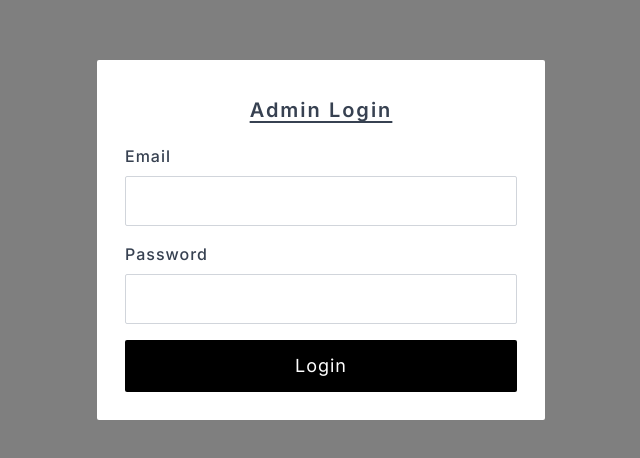
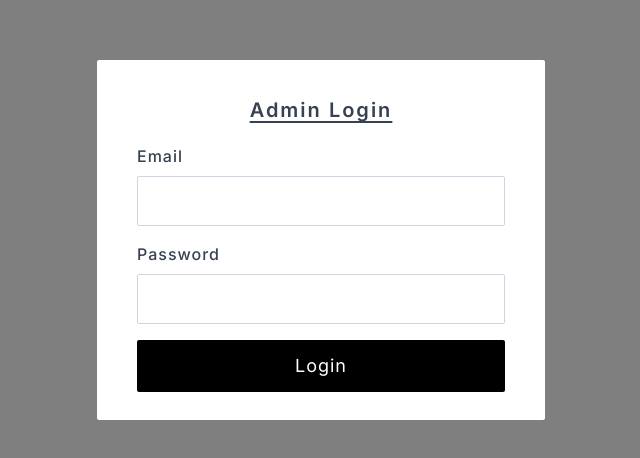
Before and after one commit to suhasledange/bookcafeadmin, a Next.js app: page / in a window 1280 px wide. Shown: the part 120-578 px from the top of the page, without its empty margins (319-959 px from the left). Built offline with nearby package versions, Linux system fonts and the light colour scheme; no server answers.

Commit message:
table fix

```diff
--- a/app/admin/page.jsx
+++ b/app/admin/page.jsx
@@ -4,6 +4,7 @@ import Container from '../components/Container';
 import service from '../appwrite/service';
 import formatDate from '../util/formatDate';
 import { IoSearch } from "react-icons/io5";
+
 const OrderTableRow = ({ item, index }) => (
   <tr key={item.$id} className='mb-2 pb-2 border-b border-gray-400 text-gray-700'>
     <td className="px-4 py-2">{index + 1}</td>
@@ -95,14 +96,14 @@ const OrdersPage = () => {
 
   return (
     <Container>
-      <div className="w-full flex-col h-full pb-5 pt-8 mb-4">
-        <div className='flex items-center gap-2 p-3 mb-2'>
+      <div className="w-full flex-col h-full pt-8 overflow-hidden">
+        <div className='flex items-center gap-2 mb-2'>
           <h1 className='text-xl font-semibold'>Orders</h1>
           <span className='text-md text-gray-700'>{filteredOrders.length} Orders found</span>
         </div>
 
-        <div className="flex md:flex-row flex-col justify-between md:items-center gap-4 p-3 mb-5">
-        <div className='md:space-x-6 space-x-3 p-1'>
+        <div className="flex md:flex-row flex-col justify-between md:items-center gap-4 mb-5">
+        <div className='md:space-x-6 space-x-3'>
       {
         filterBtn.map(b=>(
           <button className={` underline-offset-4 font-semibold  ${activeFilter === b.filter ? "underline text-blue-700" :"text-gray-700 "}`} key={b.id} onClick={() => filterOrders(b.filter)}>{b.text}</button>
@@ -119,7 +120,9 @@ const OrdersPage = () => {
         </div>
         </div>
 
-        <div className='px-4 '>
+        <div className='border-2'>
+
+        <div className='table-container max-h-[calc(100vh-250px)] md:max-h-[calc(100vh-180px)] overflow-y-scroll overflow-x-scroll'>
           <table className='text-left text-sm overflow-scroll'>
             <thead className="bg-gray-300">
               <tr>
@@ -143,6 +146,7 @@ const OrdersPage = () => {
             </tbody>
           </table>
         </div>
+        </div>
       </div>
     </Container>
   );
--- a/app/components/Container.jsx
+++ b/app/components/Container.jsx
@@ -1,7 +1,7 @@
 
 const Container = ({children,className}) => {
     return (
-      <div className={`w-full py-2 px-2 mx-auto ${className || ""}`}>
+      <div className={`w-full py-2 px-3 md:px-5 mx-auto ${className || ""}`}>
            {children}
       </div>
     )
--- a/app/globals.css
+++ b/app/globals.css
@@ -10,12 +10,12 @@
 }
 
 ::-webkit-scrollbar-thumb {
-    background-color: #828282;
+    background-color: #9d9d9d;
     border-radius: 10px;
 }
 
 ::-webkit-scrollbar-track {
-    background-color: #bcbcbc;
+    background-color: #cfcfcf;
 }
 .order-scroll{
   :-webkit-scrollbar {
```
